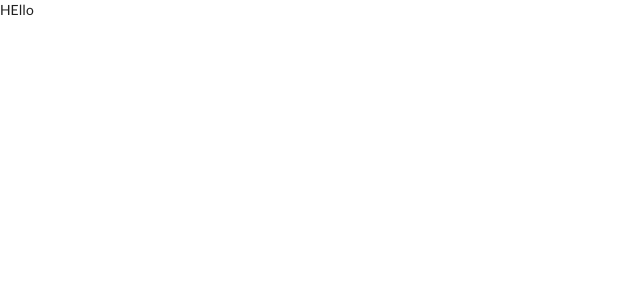
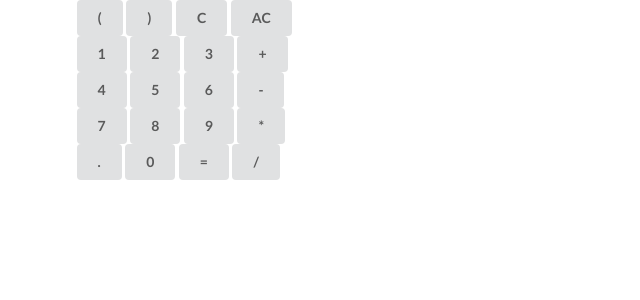
Before and after one commit to ffringel/calculator, a React (Create React App) app: page / in a window 1280 px wide. Shown: the top 300 px of the page, without its empty margins (0-640 px from the left). Built offline with nearby package versions, Linux system fonts and the light colour scheme.

Commit message:
Add basic calculator components

```diff
--- a/src/App.js
+++ b/src/App.js
@@ -1,11 +1,53 @@
-import React from "react";
+import React, { Component } from "react";
+import Result from "./components/Result";
+import Keypad from "./components/Keypad";
 
-function App() {
-  return (
-    <div className="App">
-      <p>HEllo</p>
-    </div>
-  );
+class App extends Component {
+  state = {
+    terms: "",
+    result: ""
+  };
+
+  onClick = button => {
+    if (button === "=") {
+      this.calculate();
+    } else if (button === "AC") {
+      this.clear();
+    } else if (button === "C") {
+      this.backspace();
+    } else {
+      this.setState({
+        terms: this.state.terms + button,
+        result: this.state.result + button
+      });
+    }
+  };
+
+  clear = () => {
+    this.setState({ result: "" });
+  };
+
+  backspace = () => {
+    this.setState({ result: this.state.result.slice(0, -1) });
+  };
+
+  calculate = () => {
+    try {
+      this.setState({ result: (eval(this.state.result) || "") + "" });
+    } catch (e) {
+      this.setState({ result: "err" });
+    }
+  };
+
+  render() {
+    console.log(this.state.terms + " = " + this.state.result);
+    return (
+      <div className="ui container">
+        <Result result={this.state.result} />
+        <Keypad onClick={this.onClick} />
+      </div>
+    );
+  }
 }
 
 export default App;
--- /dev/null
+++ b/src/components/Keypad.js
@@ -0,0 +1,85 @@
+import React, { Component } from "react";
+
+class Keypad extends Component {
+  buttonOnClick = event => {
+    this.props.onClick(event.target.name);
+  };
+
+  render() {
+    return (
+      <div>
+        <button className="ui button" name="(" onClick={this.buttonOnClick}>
+          (
+        </button>
+        <button className="ui button" name=")" onClick={this.buttonOnClick}>
+          )
+        </button>
+        <button className="ui button" name="C" onClick={this.buttonOnClick}>
+          C
+        </button>
+        <button className="ui button" name="AC" onClick={this.buttonOnClick}>
+          AC
+        </button>
+        <br />
+
+        <button className="ui button" name="1" onClick={this.buttonOnClick}>
+          1
+        </button>
+        <button className="ui button" name="2" onClick={this.buttonOnClick}>
+          2
+        </button>
+        <button className="ui button" name="3" onClick={this.buttonOnClick}>
+          3
+        </button>
+        <button className="ui button" name="+" onClick={this.buttonOnClick}>
+          +
+        </button>
+        <br />
+
+        <button className="ui button" name="4" onClick={this.buttonOnClick}>
+          4
+        </button>
+        <button className="ui button" name="5" onClick={this.buttonOnClick}>
+          5
+        </button>
+        <button className="ui button" name="6" onClick={this.buttonOnClick}>
+          6
+        </button>
+        <button className="ui button" name="-" onClick={this.buttonOnClick}>
+          -
+        </button>
+        <br />
+
+        <button className="ui button" name="7" onClick={this.buttonOnClick}>
+          7
+        </button>
+        <button className="ui button" name="8" onClick={this.buttonOnClick}>
+          8
+        </button>
+        <button className="ui button" name="9" onClick={this.buttonOnClick}>
+          9
+        </button>
+        <button className="ui button" name="*" onClick={this.buttonOnClick}>
+          *
+        </button>
+        <br />
+
+        <button className="ui button" name="." onClick={this.buttonOnClick}>
+          .
+        </button>
+        <button className="ui button" name="0" onClick={this.buttonOnClick}>
+          0
+        </button>
+        <button className="ui button " name="=" onClick={this.buttonOnClick}>
+          =
+        </button>
+        <button className="ui button" name="/" onClick={this.buttonOnClick}>
+          /
+        </button>
+        <br />
+      </div>
+    );
+  }
+}
+
+export default Keypad;
--- /dev/null
+++ b/src/components/Result.js
@@ -0,0 +1,13 @@
+import React, { Component } from "react";
+
+class Result extends Component {
+  render() {
+    return (
+      <div>
+        <p>{this.props.result}</p>
+      </div>
+    );
+  }
+}
+
+export default Result;
```
Also changed, not shown: 1 other file (tests, documents, lock files or other folders).
